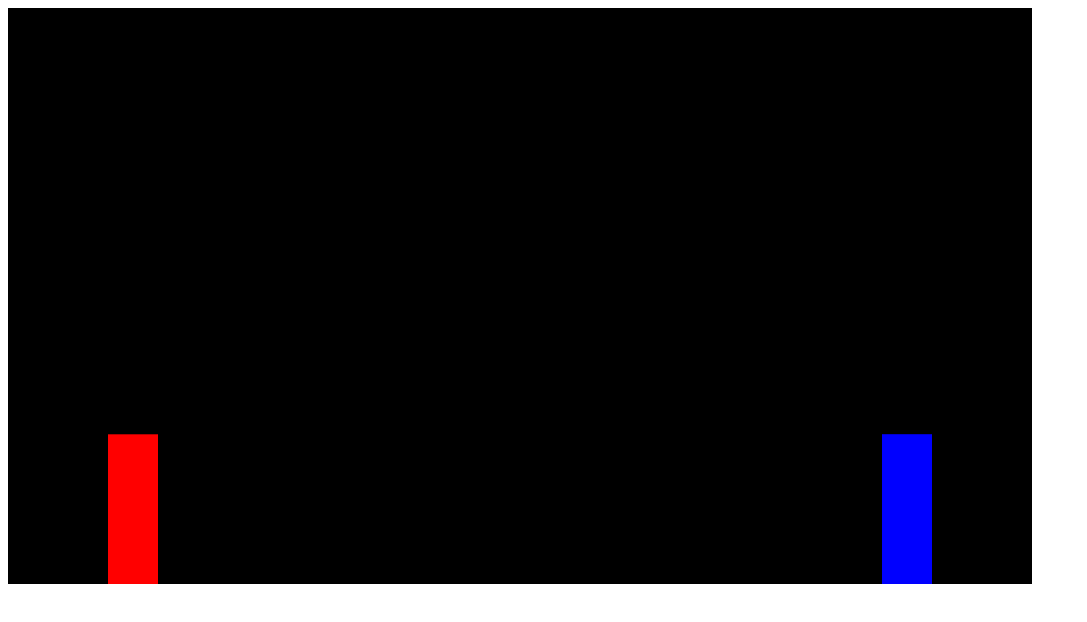
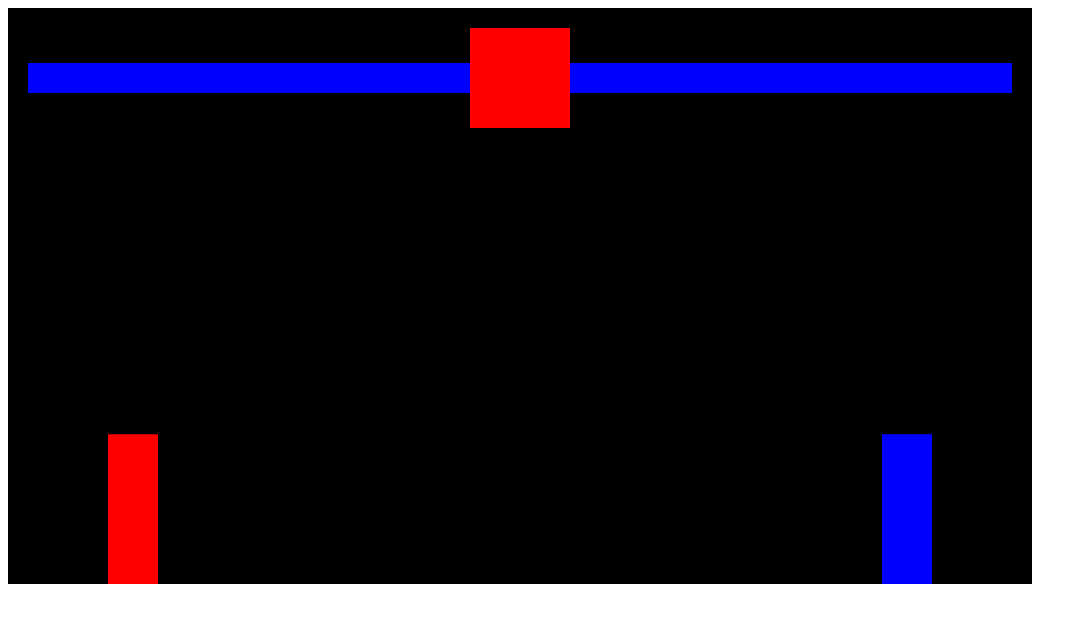
Before and after one commit to ivankuznetsov96dev/fighter-game, a plain HTML site: page index.html in a window 1280 px wide. Shown: the whole page, without its empty margins (0-1087 px from the left). Drawn offline with Linux system fonts and the light colour scheme.

Commit message:
feat: add health-bar, refactor attack zone render

```diff
--- a/index.html
+++ b/index.html
@@ -1,3 +1,27 @@
-<canvas></canvas>
-
-<script src="index.js"></script>
+<!DOCTYPE html>
+<html lang="en">
+<head>
+    <meta charset="UTF-8">
+    <meta http-equiv="X-UA-Compatible" content="IE=edge">
+    <meta name="viewport" content="width=device-width, initial-scale=1.0">
+    <link rel="stylesheet" href="styles.css">
+    <title>Fighter game</title>
+</head>
+<body>
+    <div class="wrapper">
+        <div class="health-bar">
+            <div class="player-health-wrapper">
+                <div class="player-health"></div>
+                <div id="playerHealth" class="player-lost-health"></div>
+            </div>
+            <div class="timer"></div>
+            <div class="enemy-health-wrapper">
+                <div class="enemy-health"></div>
+                <div id="enemyHealth" class="enemy-lost-health"></div>
+            </div>
+        </div>
+        <canvas></canvas>
+    </div>
+    <script src="index.js"></script>
+</body>
+</html>
--- a/index.js
+++ b/index.js
@@ -25,6 +25,7 @@ class Sprite {
     };
     this.color = color;
     this.isAttacking = false;
+    this.health = 100;
   }
 
   draw() {
@@ -48,14 +49,18 @@ class Sprite {
     }
   }
 
+  updateAttackCollision() {
+    this.attackBox.position.x = this.position.x + this.attackBox.offset.x;
+    this.attackBox.position.y = this.position.y;
+  }
+
   update() {
     this.draw();
 
-    this.attackBox.position.x = this.position.x + this.attackBox.offset.x;
-    this.attackBox.position.y = this.position.y;
-
+    this.updateAttackCollision();
     this.position.x += this.velocity.x;
     this.position.y += this.velocity.y;
+    this.updateAttackCollision();
 
     if (this.position.y + this.height + this.velocity.y >= canvas.height) {
       this.velocity.y = 0;
@@ -166,7 +171,8 @@ function animate() {
     player.isAttacking
   ) {
     player.isAttacking = false;
-    console.log("player hit");
+    enemy.health -= 20;
+    document.querySelector("#enemyHealth").style.width = `${enemy.health}%`;
   }
 
   if (
@@ -174,7 +180,8 @@ function animate() {
     enemy.isAttacking
   ) {
     enemy.isAttacking = false;
-    console.log("enemy hit");
+    player.health -= 20;
+    document.querySelector("#playerHealth").style.width = `${player.health}%`;
   }
 }
 
--- /dev/null
+++ b/styles.css
@@ -0,0 +1,57 @@
+* {
+    box-sizing: border-box;
+}
+
+.wrapper {
+    position: relative;
+    display: inline-block;
+}
+
+.health-bar {
+    position: absolute;
+    display: flex;
+    align-items: center;
+    justify-content: center;
+    width: 100%;
+    padding: 20px;
+}
+
+.player-health, .enemy-health {
+    background-color: yellow;
+    width: 100%;
+    height: 30px;
+}
+
+.timer {
+    background-color: red;
+    width: 100px;
+    height: 100px;
+    flex-shrink: 0;
+}
+
+.player-health-wrapper, .enemy-health-wrapper {
+    position: relative;
+    width: 100%;
+    height: 30px;
+}
+
+.player-lost-health, .enemy-lost-health {
+    position: absolute;
+    background-color: blue;
+    top: 0;
+    right: 0;
+    bottom: 0;
+}
+
+.player-health-wrapper {
+    display: flex;
+    justify-content: flex-end;
+}
+
+.enemy-lost-health {
+    left: 0;
+}
+
+.player-lost-health {
+    width: 100%;
+}
```
